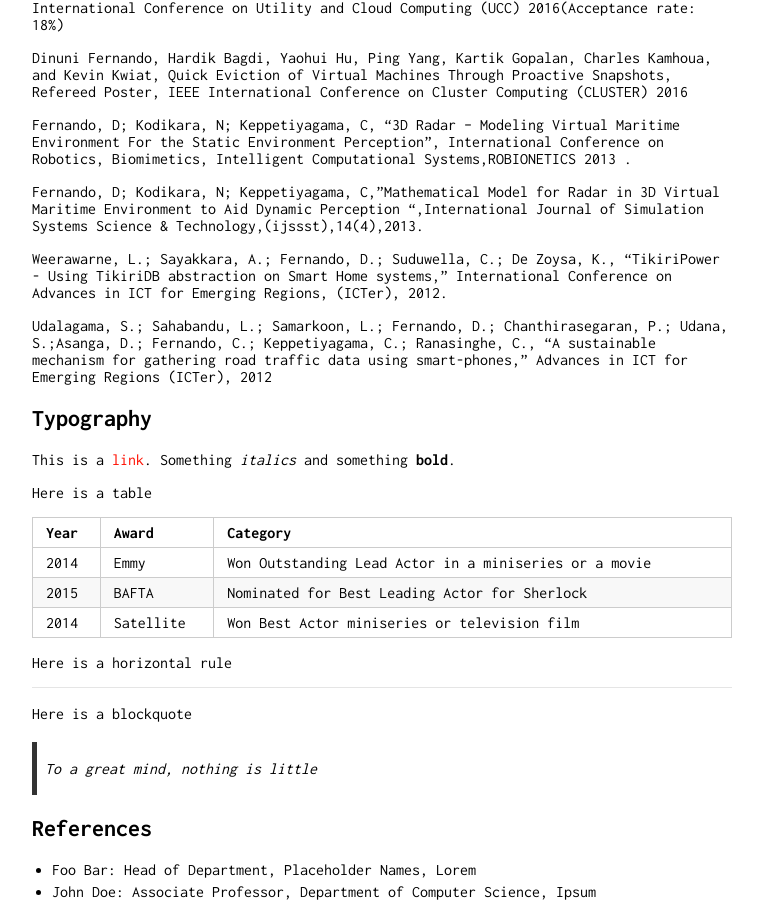
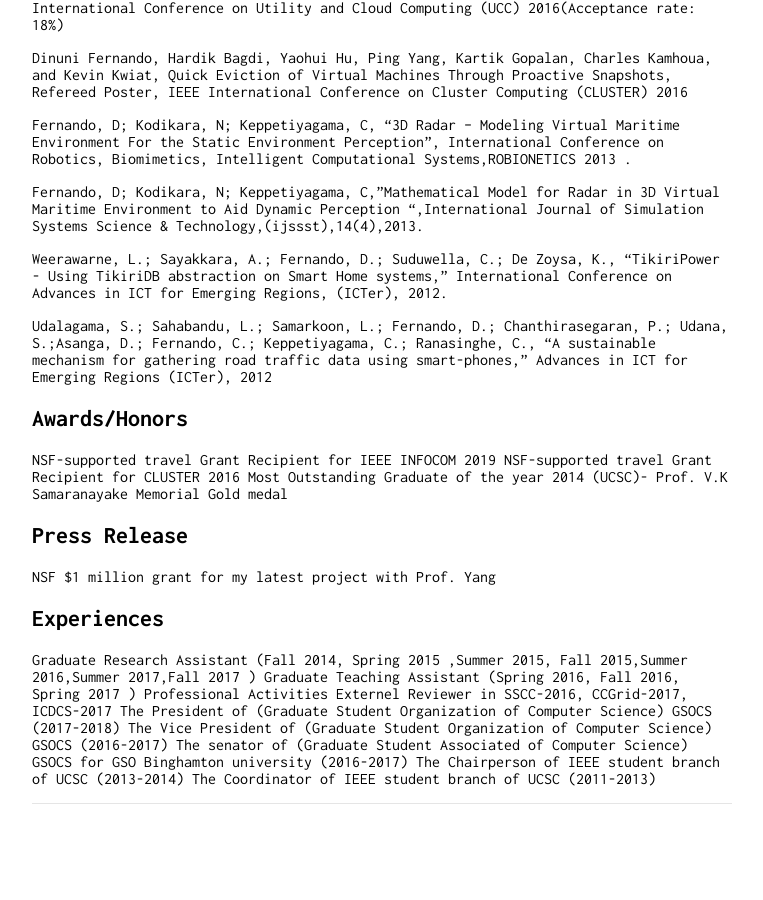
Before and after one commit to dinuni/dinuni.github.io, a Jekyll site: the page built from index.md, in a window 1280 px wide and 900 px high, scrolled down 645 px. Shown: the whole window, without its empty margins (258-1021 px from the left). Built offline with Jekyll 4.4.1, drawn with Linux system fonts in a browser that asks for light colours; our own code applies the rules of GitHub Pages for plain Markdown files; after the commit the page ends 1450 px from its top, so only the background shows below that.

Commit message:
adding content

```diff
--- a/index.md
+++ b/index.md
@@ -27,27 +27,27 @@ Fernando, D; Kodikara, N; Keppetiyagama, C,"Mathematical Model for Radar in 3D V
 Weerawarne, L.; Sayakkara, A.; Fernando, D.; Suduwella, C.; De Zoysa, K., "TikiriPower - Using TikiriDB abstraction on Smart Home systems," International Conference on Advances in ICT for Emerging Regions, (ICTer), 2012.
 
 Udalagama, S.; Sahabandu, L.; Samarkoon, L.; Fernando, D.; Chanthirasegaran, P.; Udana, S.;Asanga, D.; Fernando, C.; Keppetiyagama, C.; Ranasinghe, C., "A sustainable mechanism for gathering road traffic data using smart-phones," Advances in ICT for Emerging Regions (ICTer), 2012
-## Typography
 
-This is a [link](http://google.com). Something *italics* and something **bold**.
+## Awards/Honors
+NSF-supported travel Grant Recipient for IEEE INFOCOM 2019
+NSF-supported travel Grant Recipient for CLUSTER 2016
+Most Outstanding Graduate of the year 2014 (UCSC)- Prof. V.K Samaranayake Memorial Gold medal
 
-Here is a table
 
-Year | Award | Category
------|-------|--------
-2014 | Emmy  | Won Outstanding Lead Actor in a miniseries or a movie
-2015 | BAFTA | Nominated for Best Leading Actor for Sherlock
-2014 | Satellite | Won Best Actor miniseries or television film
+## Press Release
+NSF $1 million grant for my latest project with Prof. Yang
 
-Here is a horizontal rule
+## Experiences
+Graduate Research Assistant (Fall 2014, Spring 2015 ,Summer 2015, Fall 2015,Summer 2016,Summer 2017,Fall 2017 )
+Graduate Teaching Assistant (Spring 2016, Fall 2016, Spring 2017 )
+Professional Activities
+Externel Reviewer in SSCC-2016, CCGrid-2017, ICDCS-2017
+The President of (Graduate Student Organization of Computer Science) GSOCS (2017-2018)
+The Vice President of (Graduate Student Organization of Computer Science) GSOCS (2016-2017)
+The senator of (Graduate Student Associated of Computer Science) GSOCS for GSO Binghamton university (2016-2017)
+The Chairperson of IEEE student branch of UCSC (2013-2014)
+The Coordinator of IEEE student branch of UCSC (2011-2013)
+
+
 
 ---
-
-Here is a blockquote
-
-> To a great mind, nothing is little
-
-## References
-
-* Foo Bar: Head of Department, Placeholder Names, Lorem
-* John Doe: Associate Professor, Department of Computer Science, Ipsum
```
